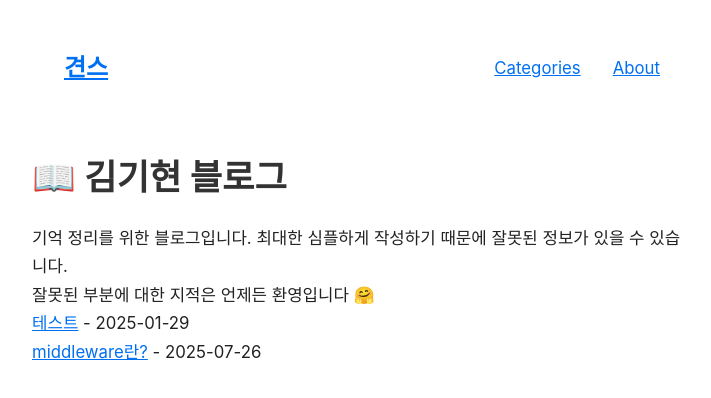
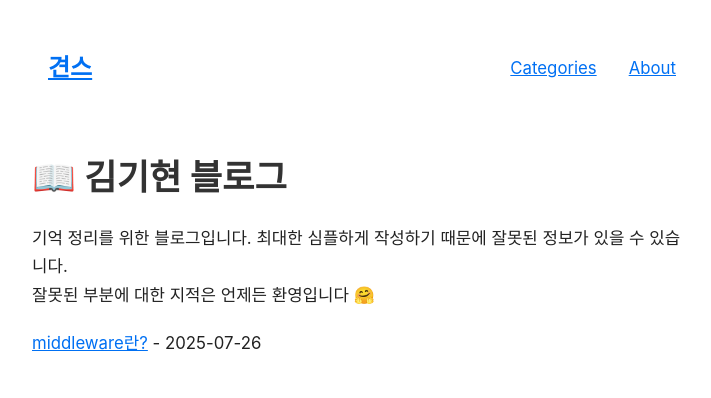
Before and after one commit to Kihyun92/nuyhik-blog, a Next.js app: page / in a window 1280 px wide. Shown: the top 398 px of the page, without its empty margins (278-989 px from the left). Built offline with nearby package versions, Linux system fonts and the light colour scheme.

Commit message:
테스트 포스트 제거

```diff
--- a/app/components/Navigation/index.tsx
+++ b/app/components/Navigation/index.tsx
@@ -2,7 +2,7 @@ import Link from 'next/link';
 
 export const Navigation = () => {
   return (
-    <nav className="flex flex-row sticky top-0 left-0 justify-between items-center p-4 bg-white">
+    <nav className="flex flex-row sticky top-0 left-0 justify-between items-center pt-4 pb-4 bg-white">
       <header className='text-2xl font-bold p-4'>
         <Link href="/">견스</Link>
       </header>
--- a/app/page.tsx
+++ b/app/page.tsx
@@ -25,9 +25,9 @@ export default function HomePage() {
       <h1>📖 김기현 블로그</h1>
       <p>기억 정리를 위한 블로그입니다. 최대한 심플하게 작성하기 때문에 잘못된 정보가 있을 수 있습니다.</p>
       <p>잘못된 부분에 대한 지적은 언제든 환영입니다 🤗</p>
-      <ul>
+      <ul className='pt-4 pb-4'>
         {posts.map((post) =>   (
-          <li key={post.slug}>
+          <li key={post.slug} className='pt-1 pb-1'>
             <Link href={`/posts/${post.slug}`}>
               {post.metadata.title}
             </Link>{" "}
--- a/posts/hello-world.md
+++ /dev/null
@@ -1,6 +0,0 @@
----
-title: "테스트"
-createdDate: "2025-01-29"
----
-
-블로그 테스트
```
